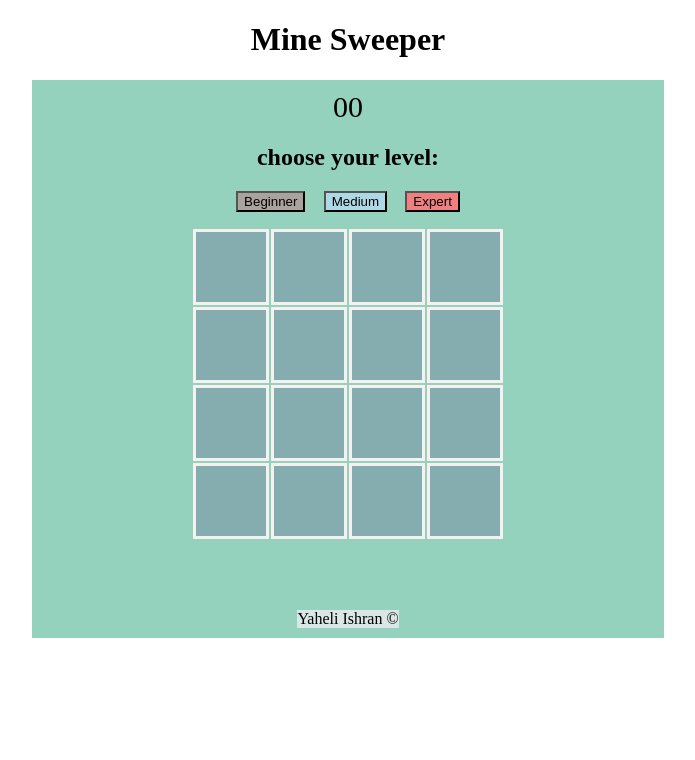
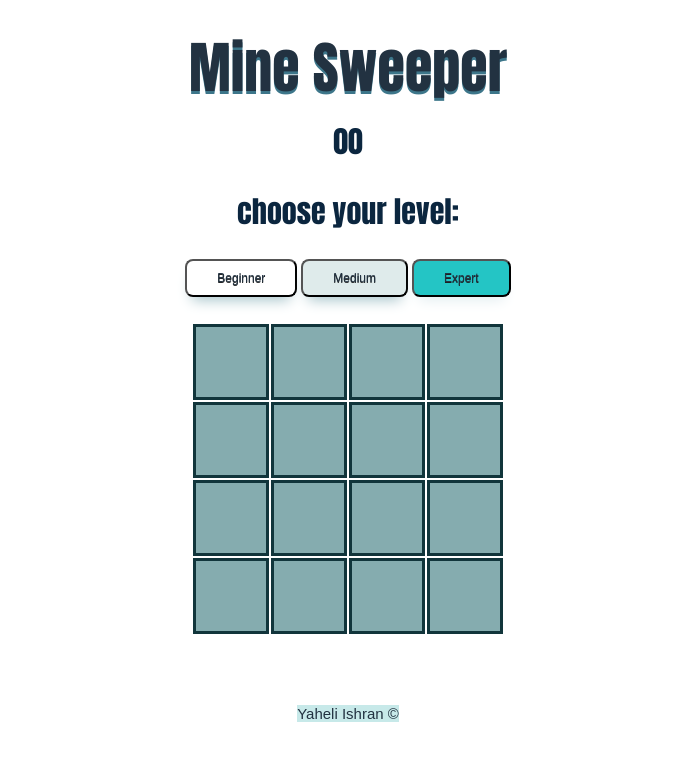
Before and after one commit to Yahelishran/Sprint1, a plain HTML site: page index.html in a window 1280 px wide. Shown: the whole page, without its empty margins (292-987 px from the left). Drawn offline with Linux system fonts and the light colour scheme.

Commit message:
Final Delivery - Thursday

```diff
--- a/css/style.css
+++ b/css/style.css
@@ -1,19 +1,40 @@
  body {
     text-align: center;
     background-image: url(../img/img1.jpg);
+    border-collapse: collapse;
+
+}
+h1 {
+ font-family: Impact, fantasy;
+  font-weight: 2000;
+  font-size: 3.5rem;
+  margin-bottom: 0px;
+  color: #223241;
+  margin-top: 2%;
+  text-shadow: 0px 3px 0px #3d768a;
+}
+h3{
+   text-align: left;
+}
+.stopwatch{
+    font-family: Impact, fantasy;
+    font-size: 20px;
+    color: #0b263f;
+    size: 15px;
+
 }
 
 .board td {
     background-color:rgb(133, 172, 175);
+    margin: auto;
     width: 50px;
     height:50px;
-    border: 3px solid rgb(245, 241, 241);
+    border: 3px solid #11353b;
+
 }
 .board td:hover {
-    background-color: #cadbd3;
-}
-.occupied {
-	background-color: #362b2d;
+     background-color: #cadbd3;
+     /* background-color: transparent;  do or not ? */
 }
 
 #display {
@@ -24,35 +45,70 @@
 	width: 50%;
 	margin: 0 auto;
 	text-align: center;
-	background-color: #94d2bd;
+	/* background-color: #94d2bd; */
 	padding-top: 10px;
 	padding-bottom: 10px;
 }
 
 table {
+
     margin: auto;
     padding: 15px;
     cursor: pointer;
 }
  .buttons {
-     font-size: small;
+     margin-top: 25px;
 }
 
 .btn1{
-    background-color: rgb(168, 163, 157);
-    margin-right: 15px;
+    box-shadow: 0px 10px 14px -7px #a5c3c9;
+    background-color: transparent;
+    border-radius: 8px;
+    display: inline-block;
+    cursor: pointer;
+    color: #223241;
+    font-size: 12px;
+    padding: 10px 30px;
+    text-decoration: none;
+    text-shadow: 0px 1px 0px #1c1e1f;
+
+
 }
 
 .btn2{
-    background-color: lightblue;
-    margin-right: 15px;
+    box-shadow: 0px 10px 14px -7px #a5c3c9;
+    background-color: rgb(223, 235, 235);
+    border-radius: 8px;
+    display: inline-block;
+    cursor: pointer;
+    color: #223241;
+    font-size: 12px;
+    padding: 10px 30px;
+    text-decoration: none;
+    text-shadow: 0px 1px 0px #1c1e1f;
 }
 
 .btn3{
-    background-color: lightcoral;
+    box-shadow: 0px 10px 14px -7px #e2edf0;
+    background-color:rgb(36, 197, 197);
+    border-radius: 8px;
+    display: inline-block;
+    cursor: pointer;
+    color: #223241;
+    font-size: 12px;
+    padding: 10px 30px;
+    text-shadow: 0px 1px 0px #1c1e1f;
+
 }
 
 .footer {
-    background-color:rgb(219, 231, 231);
+    background-color:rgb(199, 233, 233);
     display: inline-block;
+    color: #223241;
+    font-family: Arial, Helvetica, sans-serif;
+    font-size: 15px;
+
 }
+.counter {
+ font-size: 20px;
+}
--- a/index.html
+++ b/index.html
@@ -16,12 +16,14 @@
             <div id="display">
                 <span id="seconds">00</span>
             </div>
+            <div class="counter"></div>
+            <h2>choose your level:</h2>
         </div>
-        <h2>choose your level:</h2>
         <div class="buttons">
             <button class="btn1" onclick="boardSize(4,2)">Beginner</button>
             <button class="btn2" onclick="boardSize(8,12)">Medium</button>
             <button class="btn3" onclick="boardSize(12,30)">Expert</button>
+        </div>
     </div>
 
     <table cellpadding="10" class="board">
--- a/js/celles.js
+++ b/js/celles.js
@@ -22,9 +22,9 @@ function cellClicked(elCell, i, j) {
 	} else {
 		elCell.innerHTML = cell.minesAroundCount;
 	}
+	var countMoves = document.querySelector('.counter')
+	countMoves.innerHTML = 'moves : ' + gGame.shownCount
 	gGame.shownCount++;
-	console.log('Cell clicked: ', elCell, i, j);
-	console.log('gGameShownCount', gGame.shownCount);
 }
 
 	function emptyCells() {
@@ -39,5 +39,3 @@ function emptyCells() {
 		}
 		return emptyArr;
 	}
-
-function cellMarked(elCell) {}
--- a/js/game.js
+++ b/js/game.js
@@ -83,9 +83,16 @@ function renderBoard() {
     elBoard.innerHTML = strHTML;
 }
 
-checkGameOver();
 function checkGameOver() {
-    console.log('BOARDSIZE', gLevel.SIZE);
-    if (gGame.shownCount === gLevel.SIZE ** 2 - gLevel.MINES) gGame.isOn = false;
-    console.log('SHOWNCOUNT', gGame.shownCount);
+    for (var i = 0; i < gBoard.length; i++) {
+        for (var j = 0; j < gBoard[0].length; j++) {
+            if (gBoard[i][j].isMine) {
+                if (!gBoard[i][j].isMarked && !gBoard[i][j].isShown) return false;
+
+            }
+            else
+                if (!gBoard[i][j].isShown) return false;
+        }
+    }
+    return true;
 }
```
Lines whose indentation alone changed are shown as unchanged.
